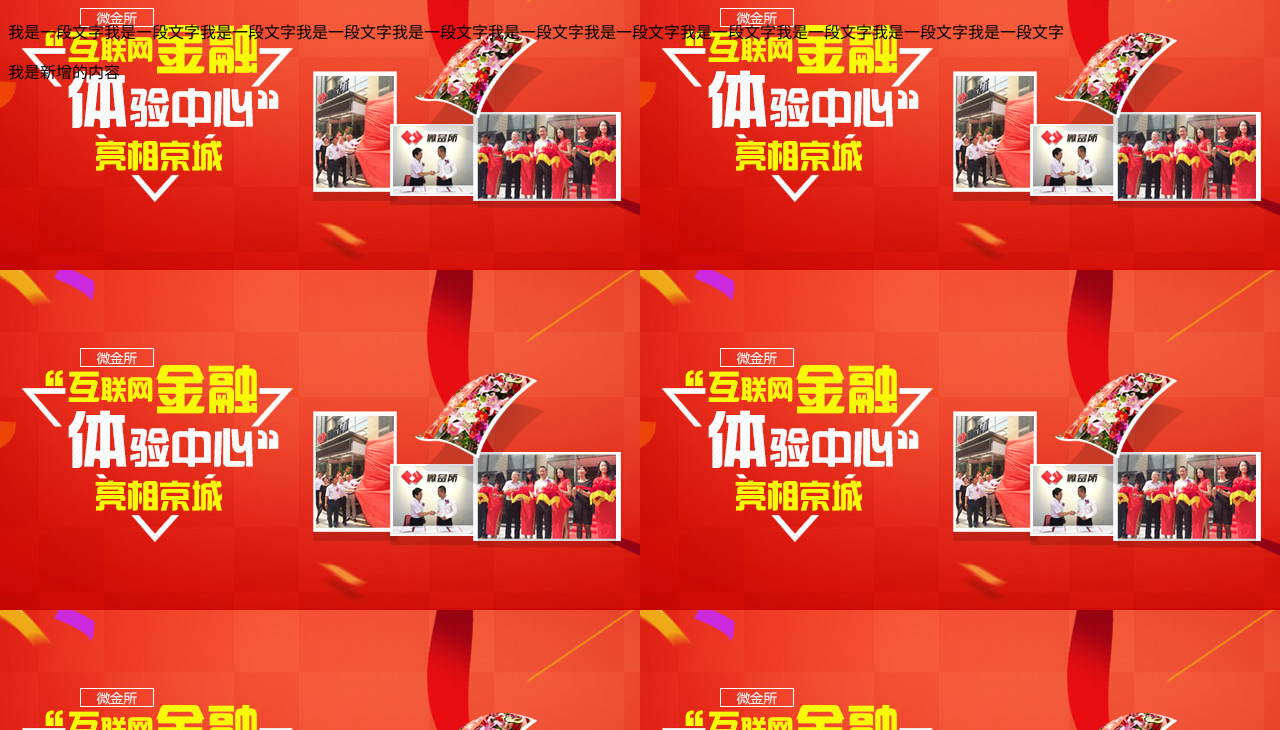
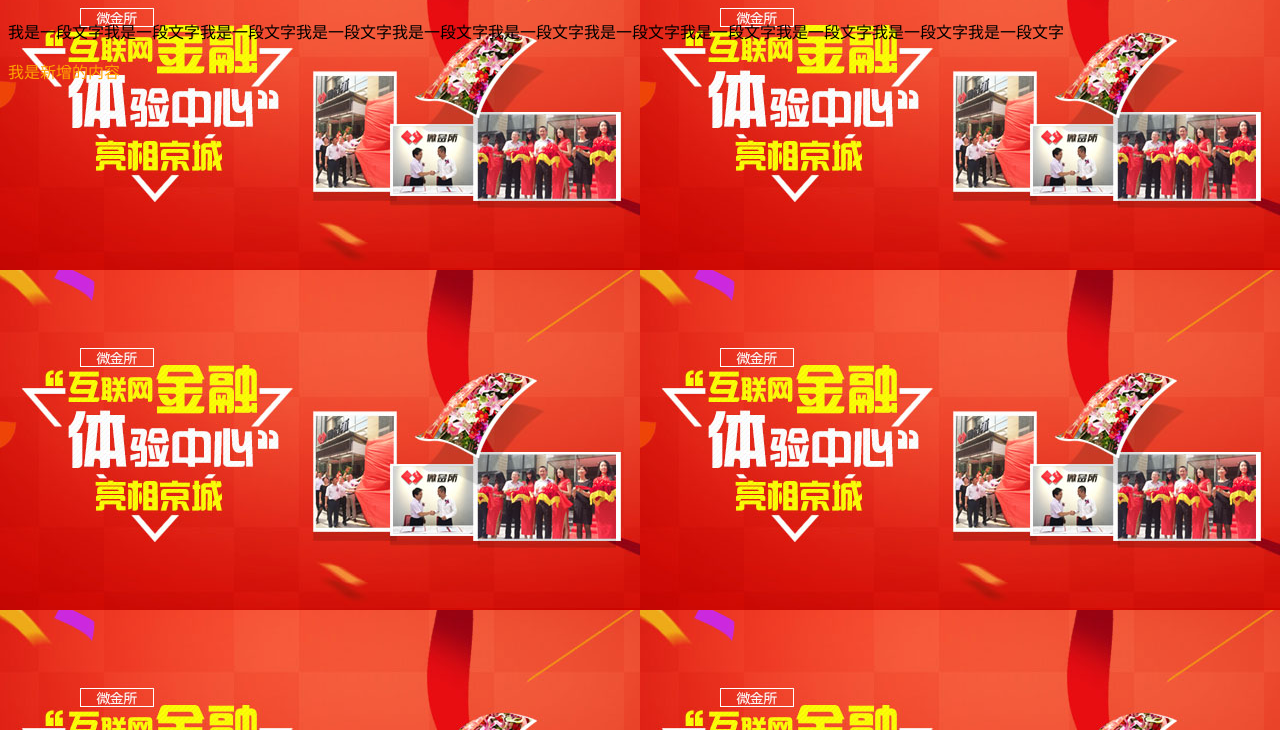
Before and after one commit to liuhoupan/GitDemo, a website: page src/index.html in a window 1280 px wide. Shown: the part 70-800 px from the top of the page. Drawn offline with nearby package versions, Linux system fonts and the light colour scheme; files that its build step writes are made by us from their sources.

Commit message:
修改了_demo.less里的span颜色'

```diff
--- a/src/styles/_demo.less
+++ b/src/styles/_demo.less
@@ -3,4 +3,5 @@
 	h2{
 		color:blue;
 	}
+	span{color:orange}
 }
```
